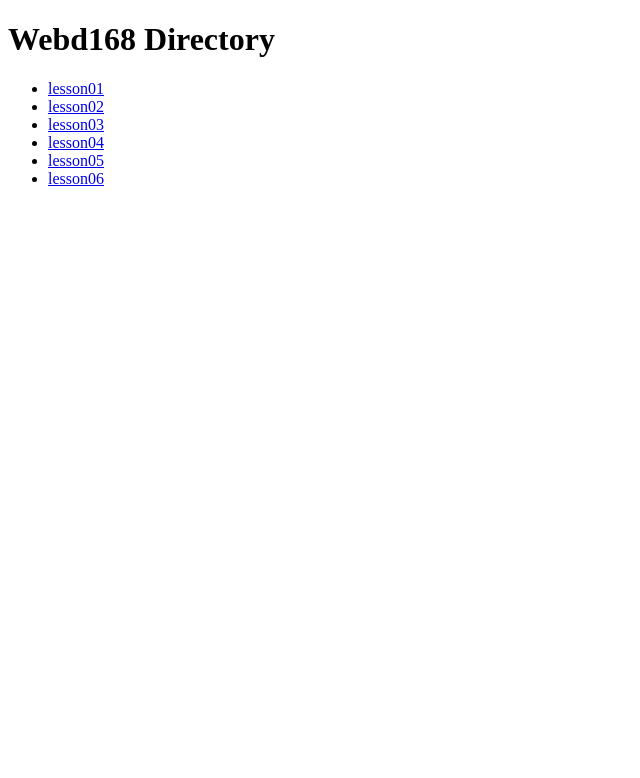
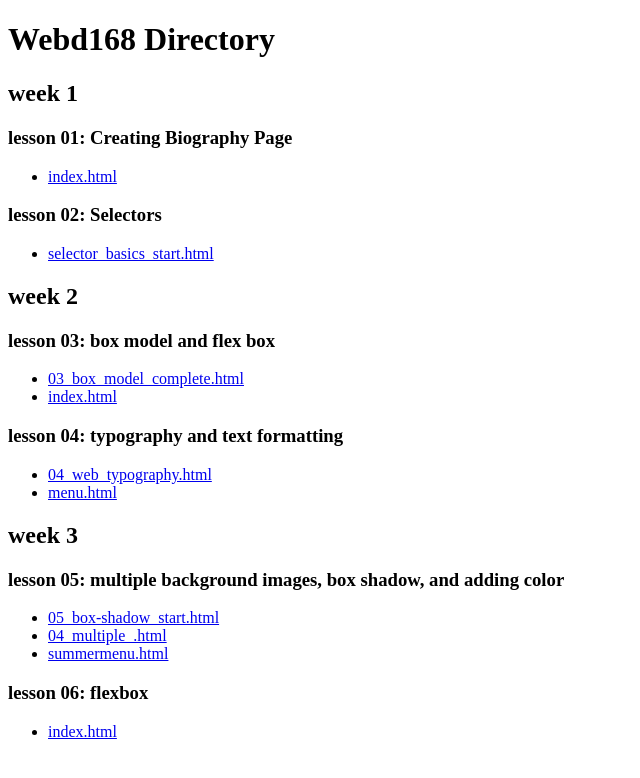
Before and after one commit to libertad808/webd168, a plain HTML site: page index.html in a window 1280 px wide. Shown: the whole page, without its empty margins (0-640 px from the left). Drawn offline with Linux system fonts and the light colour scheme.

Commit message:
Add files via upload

```diff
--- a/index.html
+++ b/index.html
@@ -7,7 +7,7 @@
   </head>
   <body>
     <h1>Webd168 Directory</h1>
-    <nav>
+    <!-- <nav>
       <ul>
         <li><a href="lesson01/">lesson01</a></li>
         <li><a href="lesson02/">lesson02</a></li>
@@ -16,6 +16,69 @@
         <li><a href="lesson05/">lesson05</a></li>
         <li><a href="lesson06/">lesson06</a></li>
       </ul>
-    </nav>
+    </nav> -->
+    <div class="container">
+      <div class="box">
+        <h2>week 1</h2>
+        <h3>lesson 01: Creating Biography Page</h3>
+        <ul>
+          <li>
+            <a href="lesson01/index.html">index.html</a>
+          </li>
+        </ul>
+        <h3>lesson 02: Selectors</h3>
+        <ul>
+          <li>
+            <a href="lesson02/selector_basics_start.html"
+              >selector_basics_start.html</a
+            >
+          </li>
+        </ul>
+        <h2>week 2</h2>
+        <h3>lesson 03: box model and flex box</h3>
+        <ul>
+          <li>
+            <a href="lesson03/03_box_model_complete.html"
+              >03_box_model_complete.html</a
+            >
+          </li>
+          <li>
+            <a href="lesson03/index.html">index.html</a>
+          </li>
+        </ul>
+        <h3>lesson 04: typography and text formatting</h3>
+        <ul>
+          <li>
+            <a href="lesson04/04_web_typography.html">04_web_typography.html</a>
+          </li>
+          <li>
+            <a href="lesson04/menu.html">menu.html</a>
+          </li>
+        </ul>
+        <h2>week 3</h2>
+        <h3>
+          lesson 05: multiple background images, box shadow, and adding color
+        </h3>
+        <ul>
+          <li>
+            <a href="lesson05/start/05_box-shadow_start.html"
+              >05_box-shadow_start.html</a
+            >
+          </li>
+          <li>
+            <a href="lesson05/start/04_multiple_.html">04_multiple_.html</a>
+          </li>
+          <li>
+            <a href="lesson05/adding-color/summermenu.html">summermenu.html</a>
+          </li>
+        </ul>
+        <h3>lesson 06: flexbox</h3>
+        <ul>
+          <li>
+            <a href="lesson06/index.html">index.html</a>
+          </li>
+        </ul>
+      </div>
+    </div>
   </body>
 </html>
```
